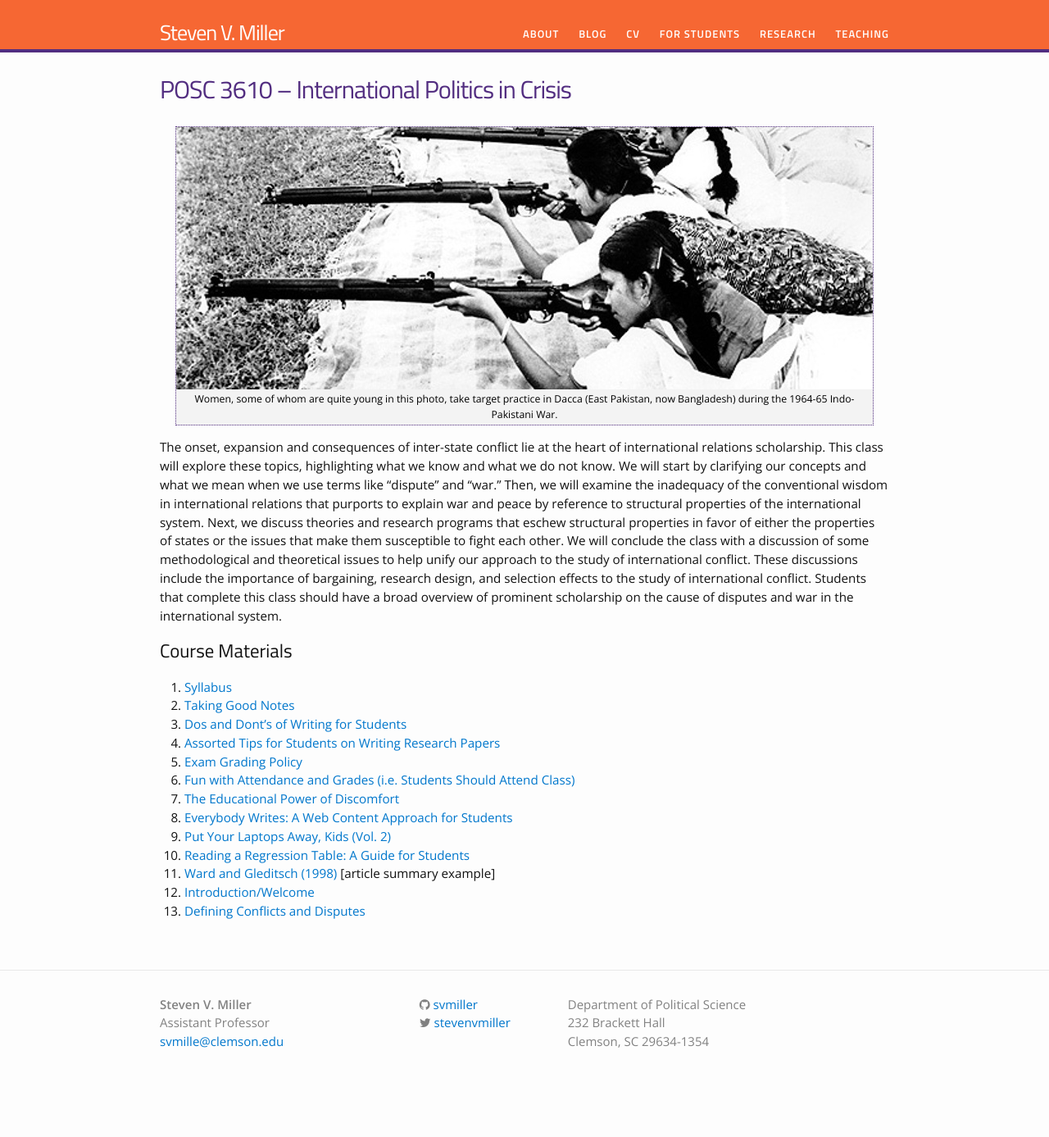
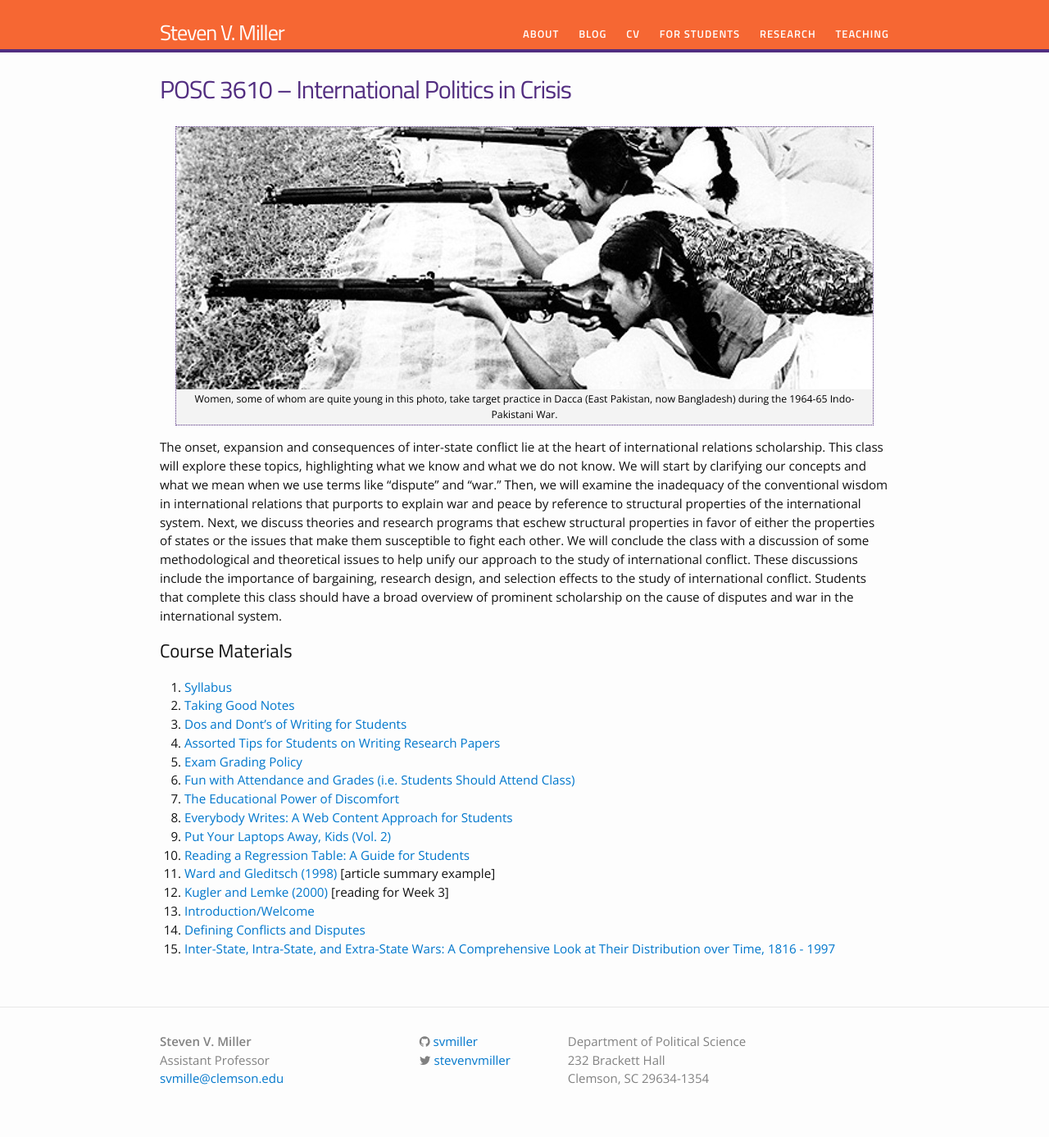
Before and after one commit to svmiller/svmiller.github.io, a Jekyll site: the page built from teaching/posc-3610.md, in a window 1280 px wide. Shown: the whole page at 82% size. Built offline with Jekyll 4.4.1, drawn with Linux system fonts in a browser that asks for light colours; nearby versions of some CDN libraries; some web fonts are replaced; before the commit the page ends 1341 px from its top, so only the background shows below that.

Commit message:
add lectures 01.19.2017

```diff
--- a/teaching/posc-3610.md
+++ b/teaching/posc-3610.md
@@ -21,5 +21,7 @@ The onset, expansion and consequences of inter-state conflict lie at the heart o
 9. [Put Your Laptops Away, Kids (Vol. 2)](http://svmiller.com/blog/2016/05/put-your-laptops-away-2/)
 10. [Reading a Regression Table: A Guide for Students](http://svmiller.com/blog/2014/08/reading-a-regression-table-a-guide-for-students/)
 11. [Ward and Gleditsch (1998)](https://www.dropbox.com/s/2zs0m2upcvuq3vf/svm-notes-wardgleditsch1998dp.pdf?dl=0) [article summary example]
-12. [Introduction/Welcome](https://www.dropbox.com/s/zceionkujy9yoea/posc3610-lecture-syllabus-day.pdf?dl=0)
-13. [Defining Conflicts and Disputes](https://www.dropbox.com/s/vkhb32fk40aa559/posc3610-lecture-defining-conflict-disputes.pdf?dl=0)
+12. [Kugler and Lemke (2000)](https://www.dropbox.com/s/n4vsq4cq57f3nc2/kuglerlemke2000ptrp.pdf?dl=0) [reading for Week 3]
+13. [Introduction/Welcome](https://www.dropbox.com/s/zceionkujy9yoea/posc3610-lecture-syllabus-day.pdf?dl=0)
+14. [Defining Conflicts and Disputes](https://www.dropbox.com/s/vkhb32fk40aa559/posc3610-lecture-defining-conflict-disputes.pdf?dl=0)
+15. [Inter-State, Intra-State, and Extra-State Wars: A Comprehensive Look at Their Distribution over Time, 1816 - 1997](https://www.dropbox.com/s/s6mhw9cqai0uf1c/posc3610-lecture-sarkeesetal2003isis.pdf?dl=0)
```
Also changed, not shown: teaching/posc-3410.md (+1 -0 lines).
